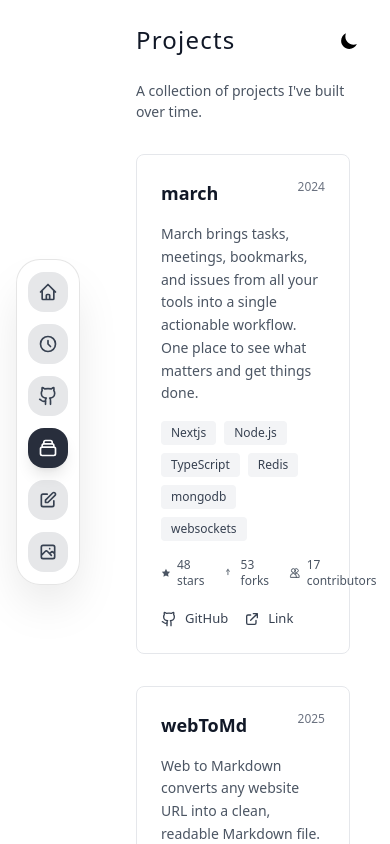
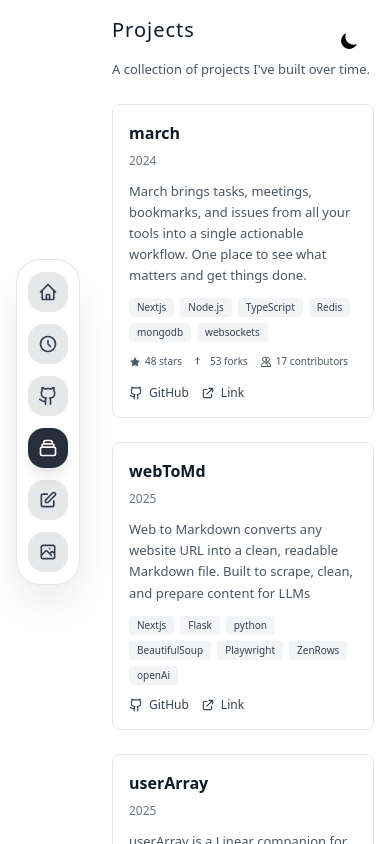
Before and after one commit to sajdakabir/saju, a Next.js app: page /projects in a window 390 px wide. Built offline with nearby package versions, Linux system fonts and the light colour scheme.

Commit message:
feat: improve project layout and styling for better responsiveness and readability

```diff
--- a/src/app/projects/page.tsx
+++ b/src/app/projects/page.tsx
@@ -150,29 +150,29 @@ export default function Projects() {
             transition: 'padding-left 300ms ease-out'
           }}
         >
-          <div className="min-h-full flex justify-center p-6 pt-6">
-            <div className="max-w-2xl w-full mx-auto px-4">
+          <div className="min-h-full flex justify-center p-4 sm:p-6 pt-4 sm:pt-6">
+            <div className="max-w-2xl w-full mx-auto px-0 sm:px-4">
               <ThemeToggle onClick={toggleTheme} theme={theme as 'light' | 'dark'} />
 
-              <div className="mb-6">
-                <h1 className="text-2xl font-medium mb-6 tracking-wider text-gray-900 dark:text-gray-100">Projects</h1>
-                <p className="text-[14px] text-gray-600 dark:text-gray-400 mb-8 max-w-xl">
+              <div className="mb-6 sm:mb-8">
+                <h1 className="text-xl sm:text-2xl font-medium mb-4 sm:mb-6 tracking-wider text-gray-900 dark:text-gray-100">Projects</h1>
+                <p className="text-[13px] sm:text-[14px] text-gray-600 dark:text-gray-400 mb-6 sm:mb-8 max-w-xl">
                   A collection of projects I've built over time.
                 </p>
               </div>
 
-              <div className="space-y-8">
+              <div className="space-y-6 sm:space-y-8">
                 {projects.length === 0 ? (
                   <p className="text-[14px] text-gray-500 dark:text-gray-500">Coming soon...</p>
                 ) : (
                   projects.map((project, index) => (
                     <div
                       key={index}
-                      className="border border-gray-200 dark:border-gray-700 rounded-lg p-6 hover:border-gray-300 dark:hover:border-gray-600 transition-colors"
+                      className="border border-gray-200 dark:border-gray-700 rounded-lg p-4 sm:p-6 hover:border-gray-300 dark:hover:border-gray-600 transition-colors"
                     >
                       {/* Header with Title and Date */}
-                      <div className="flex items-start justify-between mb-4">
-                        <h3 className="text-lg font-semibold text-gray-900 dark:text-gray-100 flex-1">
+                      <div className="flex flex-col sm:flex-row sm:items-start sm:justify-between mb-3 sm:mb-4 gap-2 sm:gap-0">
+                        <h3 className="text-base sm:text-lg font-semibold text-gray-900 dark:text-gray-100 flex-1">
                           {project.githubUrl ? (
                             <Link
                               href={project.githubUrl}
@@ -186,22 +186,22 @@ export default function Projects() {
                             project.name
                           )}
                         </h3>
-                        <span className="ml-4 text-xs text-gray-500 dark:text-gray-500 whitespace-nowrap">
+                        <span className="sm:ml-4 text-xs text-gray-500 dark:text-gray-500 whitespace-nowrap">
                           {project.date}
                         </span>
                       </div>
 
                       {/* Description */}
-                      <p className="text-[14px] leading-relaxed text-gray-600 dark:text-gray-400 mb-4">
+                      <p className="text-[13px] sm:text-[14px] leading-relaxed text-gray-600 dark:text-gray-400 mb-3 sm:mb-4">
                         {project.description}
                       </p>
 
                       {/* Tech Stack */}
-                      <div className="mb-4 flex flex-wrap gap-2">
+                      <div className="mb-3 sm:mb-4 flex flex-wrap gap-1.5 sm:gap-2">
                         {project.techStack.map((tech, techIndex) => (
                           <span
                             key={techIndex}
-                            className="inline-block px-2.5 py-1 text-xs font-medium bg-gray-100 dark:bg-gray-800 text-gray-700 dark:text-gray-300 rounded"
+                            className="inline-block px-2 sm:px-2.5 py-0.5 sm:py-1 text-[10px] sm:text-xs font-medium bg-gray-100 dark:bg-gray-800 text-gray-700 dark:text-gray-300 rounded"
                           >
                             {tech}
                           </span>
@@ -210,26 +210,26 @@ export default function Projects() {
 
                       {/* GitHub Stats */}
                       {project.githubStats && (
-                        <div className="mb-5 flex gap-4 text-xs text-gray-600 dark:text-gray-400">
+                        <div className="mb-4 sm:mb-5 flex flex-wrap gap-3 sm:gap-4 text-[10px] sm:text-xs text-gray-600 dark:text-gray-400">
                           {project.githubStats.stars !== undefined && (
-                            <div className="flex items-center gap-1.5">
-                              <svg className="w-3.5 h-3.5" fill="currentColor" viewBox="0 0 24 24">
+                            <div className="flex items-center gap-1 sm:gap-1.5">
+                              <svg className="w-3 h-3 sm:w-3.5 sm:h-3.5" fill="currentColor" viewBox="0 0 24 24">
                                 <path d="M12 2l3.09 6.26L22 9.27l-5 4.87 1.18 6.88L12 17.77l-6.18 3.25L7 14.14 2 9.27l6.91-1.01L12 2z"/>
                               </svg>
                               <span>{project.githubStats.stars} stars</span>
                             </div>
                           )}
                           {project.githubStats.forks !== undefined && (
-                            <div className="flex items-center gap-1.5">
-                              <svg className="w-3.5 h-3.5" fill="none" stroke="currentColor" viewBox="0 0 24 24">
+                            <div className="flex items-center gap-1 sm:gap-1.5">
+                              <svg className="w-3 h-3 sm:w-3.5 sm:h-3.5" fill="none" stroke="currentColor" viewBox="0 0 24 24">
                                 <path strokeLinecap="round" strokeLinejoin="round" strokeWidth={2} d="M7 16V4m0 0L3 8m4-4l4 4" />
                               </svg>
                               <span>{project.githubStats.forks} forks</span>
                             </div>
                           )}
                           {project.githubStats.contributors !== undefined && (
-                            <div className="flex items-center gap-1.5">
-                              <svg className="w-3.5 h-3.5" fill="none" stroke="currentColor" viewBox="0 0 24 24">
+                            <div className="flex items-center gap-1 sm:gap-1.5">
+                              <svg className="w-3 h-3 sm:w-3.5 sm:h-3.5" fill="none" stroke="currentColor" viewBox="0 0 24 24">
                                 <path strokeLinecap="round" strokeLinejoin="round" strokeWidth={2} d="M12 4.354a4 4 0 110 5.292M15 21H3v-2a6 6 0 0112 0v2zm0 0h6v-2a6 6 0 00-9-5.197M13 7a4 4 0 11-8 0 4 4 0 018 0z" />
                               </svg>
                               <span>{project.githubStats.contributors} contributors</span>
@@ -239,14 +239,14 @@ export default function Projects() {
                       )}
 
                       {/* Links */}
-                      <div className="flex flex-wrap gap-4  ">
+                      <div className="flex flex-wrap gap-3 sm:gap-4">
                         <Link
                           href={project.githubUrl}
                           target="_blank"
                           rel="noopener noreferrer"
-                          className="inline-flex items-center gap-2 text-[13px] text-gray-700 dark:text-gray-300 hover:text-gray-900 dark:hover:text-gray-100 transition-colors"
+                          className="inline-flex items-center gap-1.5 sm:gap-2 text-xs sm:text-[13px] text-gray-700 dark:text-gray-300 hover:text-gray-900 dark:hover:text-gray-100 transition-colors"
                         >
-                             <Github size={16}/>
+                             <Github size={14} className="sm:w-4 sm:h-4"/>
                           GitHub
                         </Link>
                         {project.liveUrl && (
@@ -254,9 +254,9 @@ export default function Projects() {
                             href={project.liveUrl}
                             target="_blank"
                             rel="noopener noreferrer"
-                            className="inline-flex items-center gap-2 text-[13px] text-gray-700 dark:text-gray-300 hover:text-gray-900 dark:hover:text-gray-100 transition-colors"
+                            className="inline-flex items-center gap-1.5 sm:gap-2 text-xs sm:text-[13px] text-gray-700 dark:text-gray-300 hover:text-gray-900 dark:hover:text-gray-100 transition-colors"
                           >
-                            <svg className="w-4 h-4" fill="none" stroke="currentColor" viewBox="0 0 24 24">
+                            <svg className="w-3.5 h-3.5 sm:w-4 sm:h-4" fill="none" stroke="currentColor" viewBox="0 0 24 24">
                               <path strokeLinecap="round" strokeLinejoin="round" strokeWidth={2} d="M10 6H6a2 2 0 00-2 2v10a2 2 0 002 2h10a2 2 0 002-2v-4M14 4h6m0 0v6m0-6L10 14" />
                             </svg>
                             Link
```
